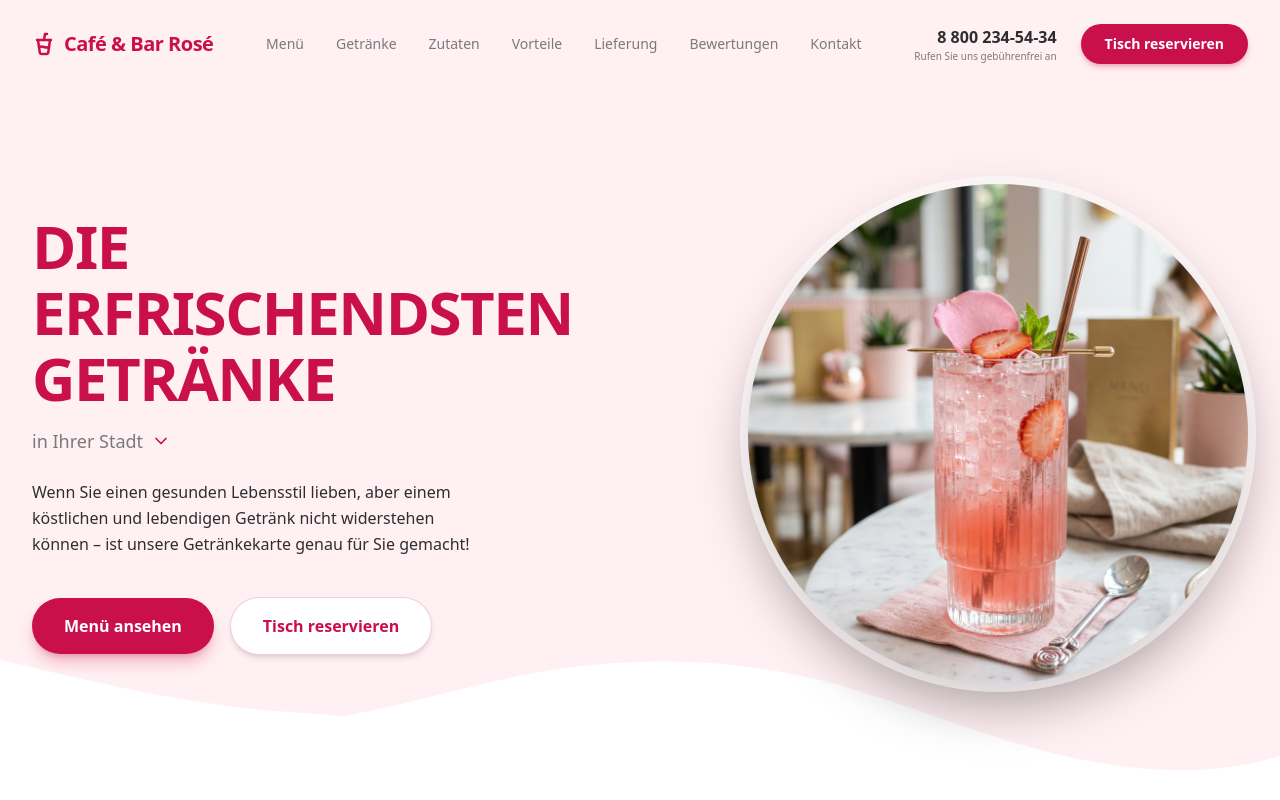
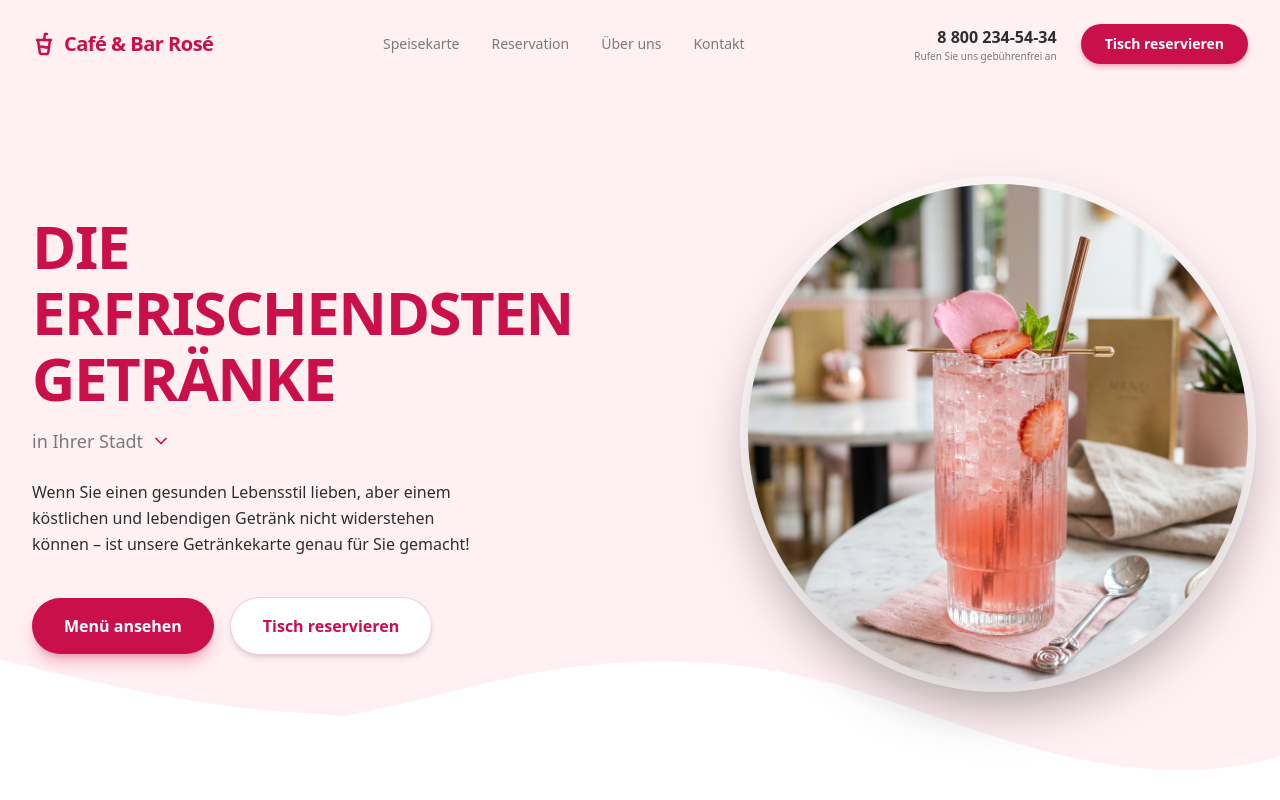
Before and after one commit to Moatez-km/cafe-bar-rose, a React (Vite) app: page / in a window 1280 px wide. Shown: the top 800 px of the page. Built offline with nearby package versions, Linux system fonts and the light colour scheme.

Commit message:
Update navbar links to Speisekarte, Reservation, Über uns, Kontakt and connect scroll anchors

```diff
--- a/src/components/Header.tsx
+++ b/src/components/Header.tsx
@@ -12,13 +12,10 @@ export default function Header() {
 
         {/* Navigation - Hidden on mobile */}
         <nav className="hidden md:flex items-center gap-8 text-sm font-medium text-text-muted">
-          <a href="#" className="hover:text-primary transition-colors">Menü</a>
-          <a href="#" className="hover:text-primary transition-colors">Getränke</a>
-          <a href="#" className="hover:text-primary transition-colors">Zutaten</a>
-          <a href="#" className="hover:text-primary transition-colors">Vorteile</a>
-          <a href="#" className="hover:text-primary transition-colors">Lieferung</a>
-          <a href="#" className="hover:text-primary transition-colors">Bewertungen</a>
-          <a href="#" className="hover:text-primary transition-colors">Kontakt</a>
+          <a href="#products" className="hover:text-primary transition-colors">Speisekarte</a>
+          <a href="#reservation" className="hover:text-primary transition-colors">Reservation</a>
+          <a href="#about-us" className="hover:text-primary transition-colors">Über uns</a>
+          <a href="#contact" className="hover:text-primary transition-colors">Kontakt</a>
         </nav>
 
         {/* Contact info & Reservation button */}
--- a/src/components/Products.tsx
+++ b/src/components/Products.tsx
@@ -34,7 +34,7 @@ export default function Products() {
   const filtered = activeTab === 'Alle' ? products : products.filter(p => p.category === activeTab);
 
   return (
-    <section className="bg-white py-16 px-4">
+    <section id="products" className="bg-white py-16 px-4">
       <div className="max-w-6xl mx-auto">
         <div className="text-center mb-12">
           <h2 className="text-3xl md:text-4xl font-extrabold text-primary uppercase mb-6 tracking-tight">
```
